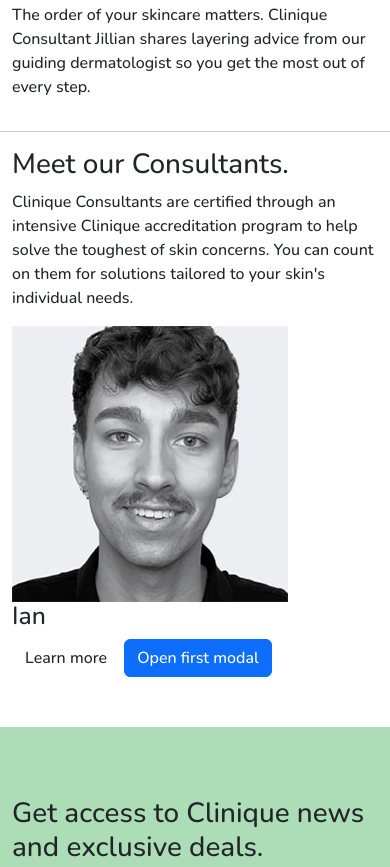
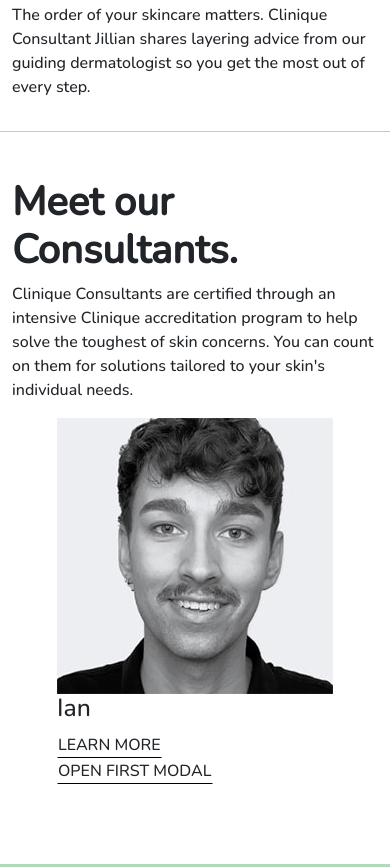
Before and after one commit to hummetova-gunay/Code-Academy.FINAL-PROJECT, a plain HTML site: page Clinique-clone-web-site/skinservices.html in a window 390 px wide. Shown: the part 2325-3192 px from the top of the page. Drawn offline with nearby package versions, Linux system fonts and the light colour scheme; a web font is replaced by a local one.

Commit message:
some styling added to consulting section

```diff
--- a/Clinique-clone-web-site/scss/main.scss
+++ b/Clinique-clone-web-site/scss/main.scss
@@ -14,5 +14,6 @@
 @import "./pages/skin-services";
 @import "./pages/clinical-reality";
 @import "./pages/how-tos";
+@import "./pages/meet-consultants";
 @import "./pages/_for-men";
 @import "./layout/footer";
--- /dev/null
+++ b/Clinique-clone-web-site/scss/pages/_meet-consultants.scss
@@ -0,0 +1,52 @@
+#meet-consultants{
+    padding: 30px 0;
+    .consultants-section-body{
+        .section-heading{
+            @include flexbox;
+            align-items: start;
+            h1{
+                width: 50%;
+                font-weight: 900;
+                font-size: 40px;
+            }
+            p{
+                width: 50%;
+            }
+            @media screen and (max-width:1024px){
+                flex-direction: column;
+                h1{
+                    width: 100%;
+                }
+                p{
+                    width: 100%;
+                }
+            }
+        }
+        .all-consultants{
+            @include flexbox;
+           .single-consultant{
+            .consultant-data{
+                @include flexbox;
+                flex-direction: column;
+                align-items: start;
+                .btn{
+                    text-transform: uppercase;
+                    border-bottom: 1px solid black;
+                    border-radius: 0px;
+                    padding: 0;
+                }
+                .offcanvas{
+                    .offcanvas-body{
+                        p{
+                            font-weight: 900;
+                            margin: 0;
+                            margin-top: 20px;
+                        }
+                    }
+                }
+            }
+           }
+        }
+
+    }
+}
--- a/Clinique-clone-web-site/skinservices.html
+++ b/Clinique-clone-web-site/skinservices.html
@@ -134,7 +134,7 @@
                             <button class="btn" type="button" data-bs-toggle="offcanvas" data-bs-target="#offcanvasRight-Ian" aria-controls="offcanvasRight">Learn more</button>
                             <div class="offcanvas offcanvas-end" tabindex="-1" id="offcanvasRight-Ian" aria-labelledby="offcanvasRightLabel">
                                 <div class="offcanvas-header">
-                                  <h5 id="offcanvasRightLabel">Offcanvas right</h5>
+                                  <h5 id="offcanvasRightLabel">Meet Ian</h5>
                                   <button type="button" class="btn-close text-reset" data-bs-dismiss="offcanvas" aria-label="Close"></button>
                                 </div>
                                 <div class="offcanvas-body">
@@ -150,7 +150,7 @@
                                   <span>SPF 50 Mineral Sunscreen Fluid For Face! SPF will be a must.</span>
                                 </div>
                             </div>
-                            <a class="btn btn-primary" data-bs-toggle="modal" href="#exampleModalToggle-Ian1" role="button">Open first modal</a>
+                            <a class="btn" data-bs-toggle="modal" href="#exampleModalToggle-Ian1" role="button">Open first modal</a>
                             <div class="modal fade" id="exampleModalToggle-Ian1" aria-hidden="true" aria-labelledby="exampleModalToggleLabel" tabindex="-1">
                                 <div class="modal-dialog modal-dialog-centered modal-dialog-scrollable">
                                   <div class="modal-content">
```
Also changed, not shown: Clinique-clone-web-site/scss/main.css, 1 other file.
